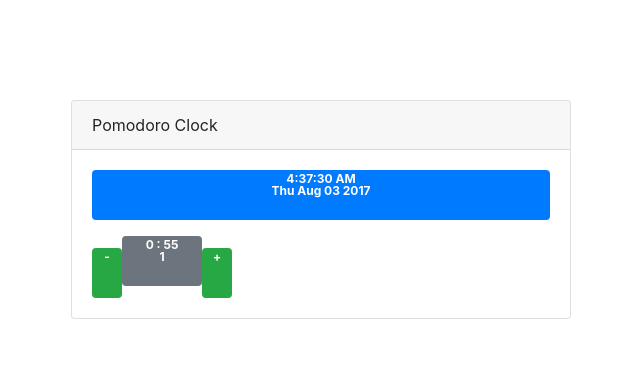
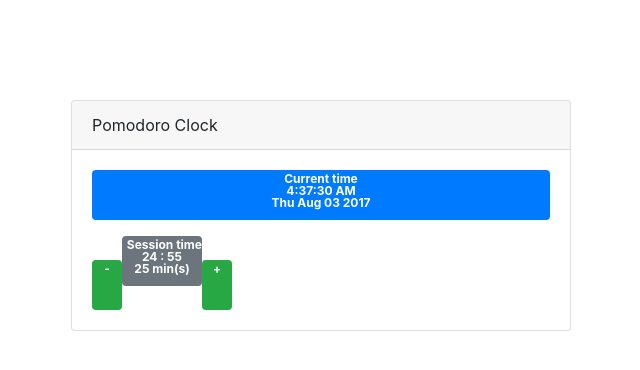
Before and after one commit to 4edorov/pomodoro_clock, a Vue app: page / in a window 1280 px wide. Shown: the top 370 px of the page, without its empty margins (319-959 px from the left). Built offline with nearby package versions, Linux system fonts and the light colour scheme.

Commit message:
style changes

```diff
--- a/src/App.vue
+++ b/src/App.vue
@@ -9,11 +9,13 @@
           -
         </b-badge>
         <b-badge class="table-center">
+          Session time
+          <br />
           {{diffMin}}
           :
-          {{this.diffSec}}
+          {{diffSec}}
           <br />
-          {{workTime}}
+          {{workTime}} min(s)
         </b-badge>
         <b-badge class="table-btn" variant="success">
           +
@@ -33,7 +35,7 @@ export default {
   },
   data () {
     return {
-      workTime: 1,
+      workTime: 25,
       diffMin: '',
       diffSec: '',
       currentTime: Date.now(),
@@ -47,8 +49,8 @@ export default {
     restWorkTime () {
       let completitionTime = this.currentTime + this.workTime * 60 * 1000
       let diffTime = completitionTime - Date.now()
-      this.diffMin = Math.floor(diffTime / 1000 / 60)
-      this.diffSec = Math.floor(diffTime / 1000 % 60)
+      this.diffMin = ('0' + Math.floor(diffTime / 1000 / 60)).substr(-2)
+      this.diffSec = ('0' + Math.floor(diffTime / 1000 % 60)).substr(-2)
       if (this.diffMin === 0 && this.diffSec === 0) {
         clearInterval(this.workInt)
       }
--- a/src/components/CurrentTime.vue
+++ b/src/components/CurrentTime.vue
@@ -1,7 +1,10 @@
 <template>
   <div class="current-time">
     <b-badge class="table" variant="primary">
-      {{time}}<br />
+      Current time
+      <br />
+      {{time}}
+      <br />
       {{date}}
     </b-badge>
   </div>
```
